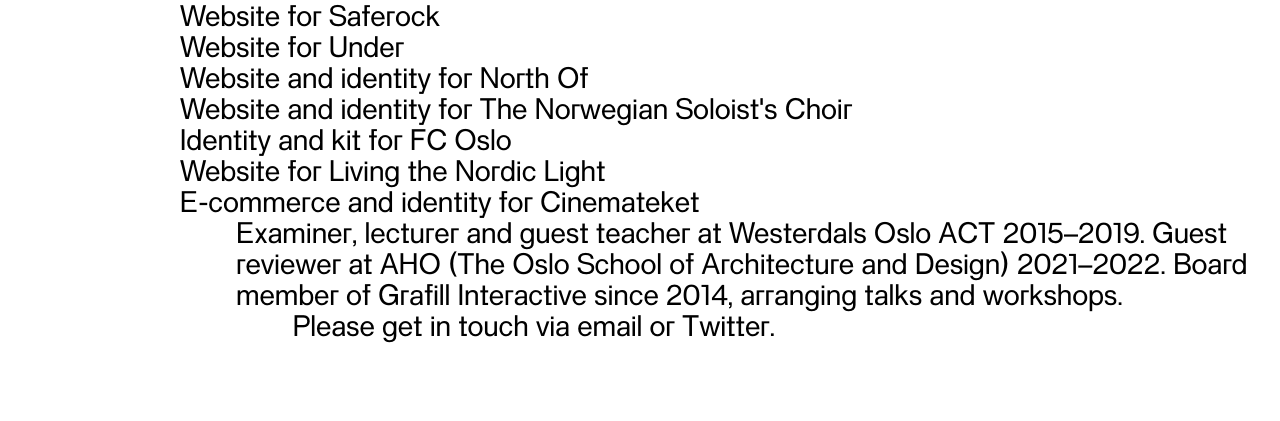
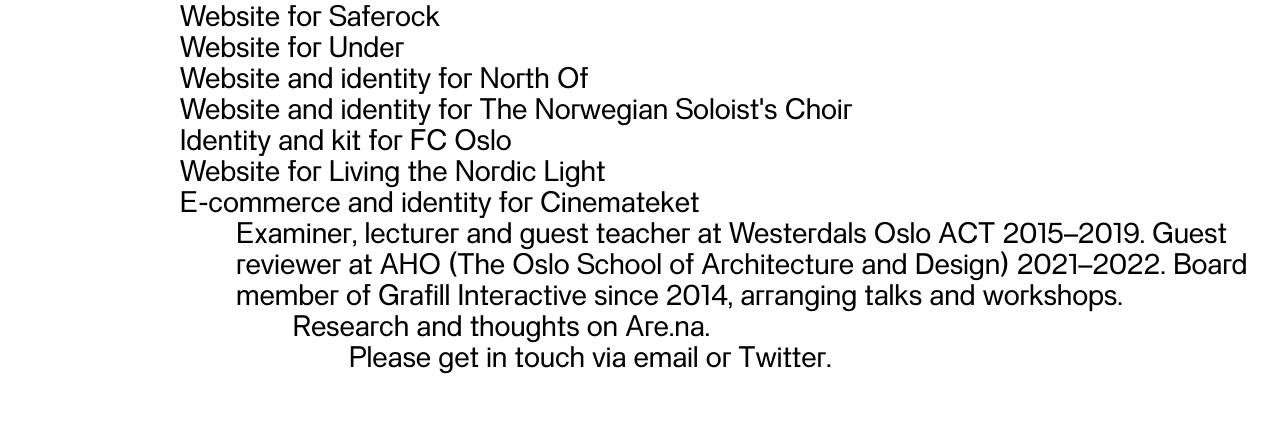
Before and after one commit to kiman3/index-placeholder, a PHP site: page / in a window 1280 px wide. Shown: the part 379-800 px from the top of the page. Run offline with PHP 8.4, Linux system fonts and the light colour scheme.

Commit message:
Research section

```diff
--- a/index.html
+++ b/index.html
@@ -36,6 +36,7 @@
       </ul>
     </div>
     <p id="other">Examiner, lecturer and guest teacher at <a href="https://www.kristiania.no/" target="_blank" noopener noreferrer>Westerdals Oslo ACT</a> 2015–2019. Guest reviewer at <a href="https://aho.no/" target="_blank" noopener noreferrer>AHO (The Oslo School of Architecture and Design)</a> 2021–2022. Board member of <a href="https://www.grafill.no/" target="_blank" noopener noreferrer>Grafill Interactive</a> since 2014, arranging talks and workshops.</p>
+    <p id="research">Research and thoughts on <a href="https://www.are.na/kim-andre-ottesen--2">Are.na</a>.</p>
     <p id="contact">Please get in touch via <a href="mailto:kiman@kimandreottesen.no">email</a> or&nbsp;<a href="https://twitter.com/kiman" target="_blank" noopener noreferrer>Twitter</a>.</p>
   </main>
 </body>
--- a/style.css
+++ b/style.css
@@ -96,8 +96,12 @@
     margin-left: calc(var(--space) * 4);
   }
 
+  #research{
+    margin-left: calc(var(--space) * 5);
+  }
+
   #contact{
-    margin-left: calc(var(--space) * 5);
+    margin-left: calc(var(--space) * 6);
   }
 
 @media only screen and (min-width: 750px){
```
